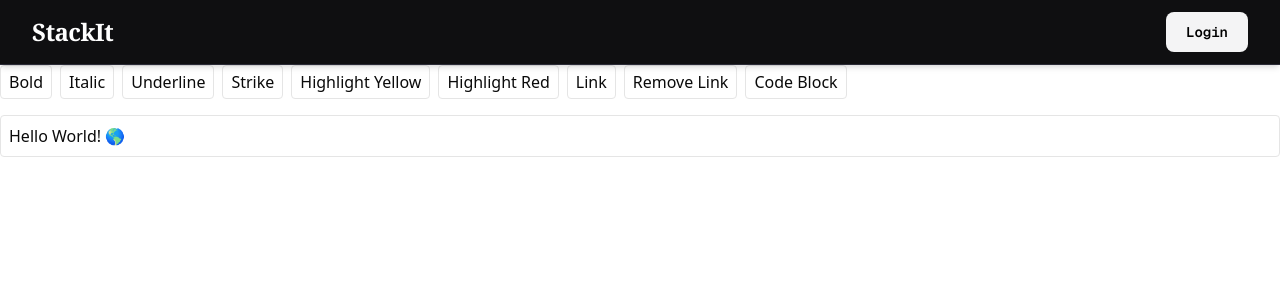
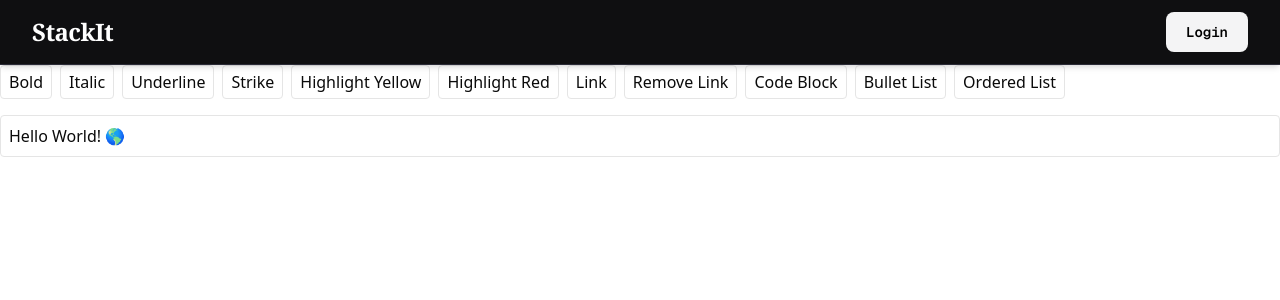
Before and after one commit to Ravi0529/StackIt, a Next.js app: page /question/new in a window 1280 px wide. Shown: the top 300 px of the page. Built offline with nearby package versions, Linux system fonts and the light colour scheme; no server answers.

Commit message:
listItems-added

```diff
--- a/package.json
+++ b/package.json
@@ -20,6 +20,7 @@
     "@tiptap/extension-highlight": "^3.0.7",
     "@tiptap/extension-italic": "^3.0.7",
     "@tiptap/extension-link": "^3.0.7",
+    "@tiptap/extension-list": "^3.0.7",
     "@tiptap/extension-strike": "^3.0.7",
     "@tiptap/extension-underline": "^3.0.7",
     "@tiptap/pm": "^3.0.7",
--- a/src/components/RichTextEditor/Tiptap.tsx
+++ b/src/components/RichTextEditor/Tiptap.tsx
@@ -9,6 +9,7 @@ import Strike from "@tiptap/extension-strike";
 import Highlight from "@tiptap/extension-highlight";
 import Link from "@tiptap/extension-link";
 import CodeBlockLowlight from "@tiptap/extension-code-block-lowlight";
+import { BulletList, ListItem, OrderedList } from "@tiptap/extension-list";
 import lowlight from "@/utils/lowlight";
 import { ReactNodeViewRenderer } from "@tiptap/react";
 import CodeBlockComponent from "./CodeBlockComponent";
@@ -56,10 +57,23 @@ export default function Tiptap() {
           return ReactNodeViewRenderer(CodeBlockComponent);
         },
       }),
+      BulletList.configure({
+        HTMLAttributes: { class: "list-disc pl-6" },
+      }),
+      OrderedList.configure({
+        HTMLAttributes: { class: "list-decimal pl-6" },
+      }),
+      ListItem.configure({
+        HTMLAttributes: { class: "my-custom-list-item" },
+      }),
     ],
     content: "<p>Hello World! 🌎️</p>",
     immediatelyRender: false,
   });
+
+  if (!editor) {
+    return <div>Loading editor...</div>;
+  }
 
   return (
     <div className="space-y-4">
@@ -151,6 +165,24 @@ export default function Tiptap() {
         >
           Code Block
         </button>
+
+        <button
+          onClick={() => editor?.commands.toggleBulletList()}
+          className={`px-2 py-1 border rounded ${
+            editor?.isActive("bulletList") ? "bg-black text-white" : "bg-white"
+          }`}
+        >
+          Bullet List
+        </button>
+
+        <button
+          onClick={() => editor?.commands.toggleOrderedList()}
+          className={`px-2 py-1 border rounded ${
+            editor?.isActive("orderedList") ? "bg-black text-white" : "bg-white"
+          }`}
+        >
+          Ordered List
+        </button>
       </div>
 
       <EditorContent editor={editor} className="border p-2 rounded" />
```
Also changed, not shown: 1 other file (tests, documents, lock files or other folders).
